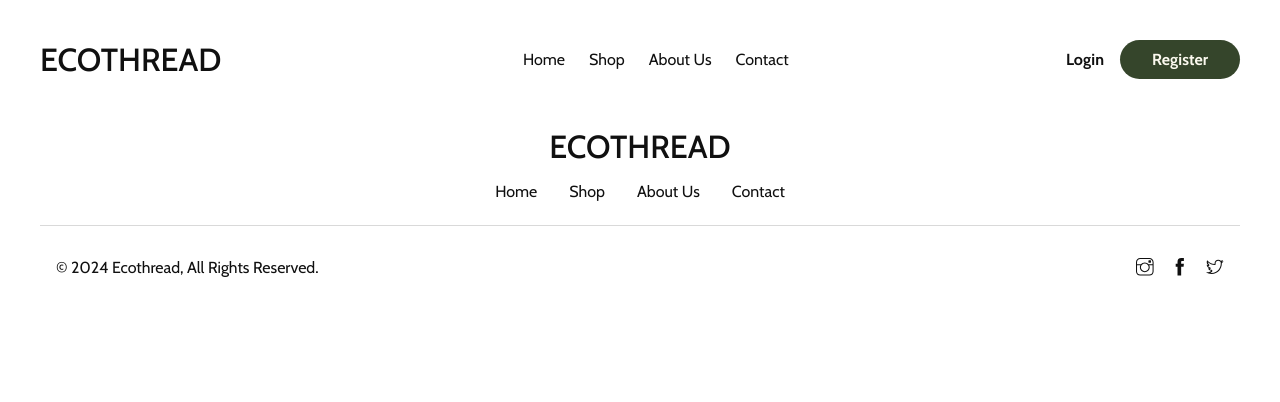
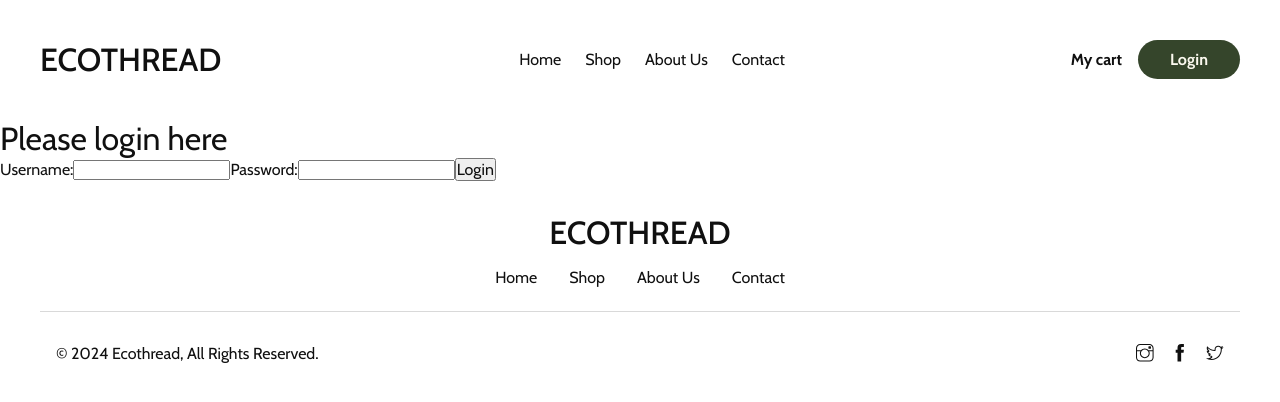
Before and after one commit to MateuszCode/ecothread, a React (Vite) app: page /login in a window 1280 px wide. Shown: the top 402 px of the page. Built offline with nearby package versions, Linux system fonts and the light colour scheme.

Commit message:
Split the the Footer and Header into separate components.

```diff
--- /dev/null
+++ b/Components/Footer.jsx
@@ -0,0 +1,29 @@
+import React from 'react'
+import { Link } from "react-router-dom"
+import { TfiInstagram } from "react-icons/tfi";
+import { TfiFacebook } from "react-icons/tfi";
+import { TfiTwitter } from "react-icons/tfi";
+
+
+export default function Footer() {
+    return (<footer>
+    <h1 className="name-logo-footer">ECOTHREAD</h1>
+    <div className="nav-footer">
+          <Link to="/" className='navigation-link-footer'>Home</Link>
+          <Link to="/shop" className='navigation-link-footer'>Shop</Link>
+          <Link to="/about" className='navigation-link-footer'>About Us</Link>
+          <Link to="/contact" className='navigation-link-footer'>Contact</Link>
+    </div>
+    <div className="copyright-socials">
+      <p className="copyright">© 2024 Ecothread, All Rights Reserved.</p>
+      <div className="social-media">
+      <a><TfiInstagram className="socials-icon"/></a>
+      <a><TfiFacebook className="socials-icon"/></a>
+      <a><TfiTwitter className="socials-icon" /></a>
+
+      </div>
+
+    </div>
+
+  </footer>)
+}
--- /dev/null
+++ b/Components/Header.jsx
@@ -0,0 +1,37 @@
+import React from 'react'
+import { Link, NavLink } from "react-router-dom"
+
+export default function Navigation({authorized}) {
+
+    return (
+        <header>
+                <Link to="/"><h1 className="name-logo">ECOTHREAD</h1></Link>
+                <nav>
+                    <NavLink to="/"
+                    className='navigation-link'
+                    style={({ isActive }) => isActive ? {textDecoration: "underline"} : null}
+                    >Home</NavLink>
+                    <NavLink to="/shop"
+                    className='navigation-link'
+                    style={({ isActive }) => isActive ? {textDecoration: "underline"} : null}
+                    >Shop</NavLink>
+                    <NavLink to="/about"
+                    className='navigation-link'
+                    style={({ isActive }) => isActive ? {textDecoration: "underline"} : null}
+                    >About Us</NavLink>
+                    <NavLink to="/contact"
+                    className='navigation-link'
+                    style={({ isActive }) => isActive ? {textDecoration: "underline"} : null}
+                    >Contact</NavLink>
+                </nav>
+                <div className="login">
+                <Link to="/login" className='login-link'>My cart</Link>
+
+                  {authorized ?
+                  <Link to="/login" className='register-link btn'>Your account</Link>
+                  :
+                  <Link to="/login" className='register-link btn'>Login</Link>}
+                </div>
+            </header>
+    )
+}
--- a/Data/api.jsx
+++ b/Data/api.jsx
@@ -21,3 +21,15 @@ export const getProductsData=()=>{
             })
 
   }
+
+export const getUserData=(username, password)=>{
+  return fetch('https://fakestoreapi.com/users')
+        .then(data=> data.json())
+        .then(json=> {
+          const loggedUser = json.filter(user => {
+            return user.username === username && user.password === password
+          })
+          return loggedUser
+
+        })
+}
--- a/src/App.jsx
+++ b/src/App.jsx
@@ -5,66 +5,29 @@ import About from "./pages/About"
 import Shop from "./pages/Shop"
 import Contact from "./pages/Contact"
 import ItemPage from "./pages/ItemPage"
-import { TfiInstagram } from "react-icons/tfi";
-import { TfiFacebook } from "react-icons/tfi";
-import { TfiTwitter } from "react-icons/tfi";
+import LoginPage from "./pages/LoginPage"
+import Footer from "../Components/Footer"
+import Header from "../Components/Header"
+
+export default function App() {
+  const [userData, setUserData] = React.useState({})
+  const [authorized, setAuthorized] = React.useState(false)
+  console.log(userData)
 
 
-export default function App() {
     return (
           <BrowserRouter>
-            <header>
-                <Link to="/"><h1 className="name-logo">ECOTHREAD</h1></Link>
-                <nav>
-                    <NavLink to="/"
-                    className='navigation-link'
-                    style={({ isActive }) => isActive ? {textDecoration: "underline"} : null}
-                    >Home</NavLink>
-                    <NavLink to="/shop"
-                    className='navigation-link'
-                    style={({ isActive }) => isActive ? {textDecoration: "underline"} : null}
-                    >Shop</NavLink>
-                    <NavLink to="/about"
-                    className='navigation-link'
-                    style={({ isActive }) => isActive ? {textDecoration: "underline"} : null}
-                    >About Us</NavLink>
-                    <NavLink to="/contact"
-                    className='navigation-link'
-                    style={({ isActive }) => isActive ? {textDecoration: "underline"} : null}
-                    >Contact</NavLink>
-                </nav>
-                <div className="login">
-                  <Link className='login-link'>Login</Link>
-                  <Link className='register-link btn'>Register</Link>
-                </div>
-            </header>
+            <Header authorized={authorized}/>
             <Routes>
               <Route path="/" element={<Home />} />
               <Route path="/about" element={<About />} />
               <Route path="/shop" element={<Shop />} />
               <Route path="/contact" element={<Contact />}>Contact</Route>
               <Route path="/shop/:id" element={<ItemPage />} />
+              <Route path="/login" element={<LoginPage setUserData={setUserData} setAuthorized={setAuthorized}/>}></Route>
+              <Route path="/cart" element={<ItemPage/>}></Route>
             </Routes>
-            <footer>
-              <h1 className="name-logo-footer">ECOTHREAD</h1>
-              <div className="nav-footer">
-                    <Link to="/" className='navigation-link-footer'>Home</Link>
-                    <Link to="/shop" className='navigation-link-footer'>Shop</Link>
-                    <Link to="/about" className='navigation-link-footer'>About Us</Link>
-                    <Link to="/contact" className='navigation-link-footer'>Contact</Link>
-              </div>
-              <div className="copyright-socials">
-                <p className="copyright">© 2024 Ecothread, All Rights Reserved.</p>
-                <div className="social-media">
-                <a><TfiInstagram className="socials-icon"/></a>
-                <a><TfiFacebook className="socials-icon"/></a>
-                <a><TfiTwitter className="socials-icon" /></a>
-
-                </div>
-
-              </div>
-
-            </footer>
+            <Footer />
           </BrowserRouter>
         )
 
--- /dev/null
+++ b/src/pages/LoginPage.jsx
@@ -0,0 +1,72 @@
+import React from 'react'
+import {getUserData} from '../../Data/api'
+
+export default function LoginPage({setUserData, setAuthorized}) {
+    const [formData, setFormData] = React.useState({username: "", password: ""})
+
+    function handleChange(event) {
+        setFormData(prevData => {
+            return {...prevData, [event.target.name]: event.target.value}
+        })
+    }
+
+    function handleSubmit(event) {
+        event.preventDefault()
+        fetch("https://fakestoreapi.com/auth/login", {
+            method: "POST",
+            headers: {
+              "Content-Type": "application/json",
+            },
+            body: JSON.stringify({
+              username: formData.username,
+              password: formData.password,
+            }),
+          })
+            .then((res) => res.json())
+            .then((json) => {
+                setAuthorized(true)
+                loginUser(formData.username, formData.password)
+               })
+            .catch((err) => console.log(err))
+    }
+
+
+    function loginUser(username, password) {
+        getUserData(username, password)
+        .then(data => setUserData(data[0]))
+
+    }
+
+
+
+
+    return (
+        <div>
+                    <h1>Please login here</h1>
+            <form onSubmit={handleSubmit}>
+                <label>
+                    Username:
+                    <input
+                    type="text"
+                    name="username"
+                    value={formData.email}
+                    onChange={handleChange}
+                    required
+                    />
+                </label>
+                <label>
+                    Password:
+                    <input
+                    type="password"
+                    name="password"
+                    value={formData.password}
+                    onChange={handleChange}
+                    required
+                    />
+                </label>
+                <button>Login</button>
+            </form>
+
+        </div>
+    )
+}
--- a/styles.css
+++ b/styles.css
@@ -147,6 +147,12 @@ button {
         align-items: center;
         margin: 1.5em;
         padding: 1em;
+    }
+
+    nav {
+        position: absolute;
+        left: 50%;
+        transform: translateX(-50%);
     }
 
     .name-logo {
@@ -552,13 +558,12 @@ footer {
 
 .item-page-back-btn {
     margin-left: 2.6em;
-    color: #c6b190;
-
+    color: rgb(16, 16, 16);
 
 }
 
 .item-page-back-btn:hover {
-    color: rgb(16, 16, 16)
+    color: #c6b190;
 
 }
 
```
